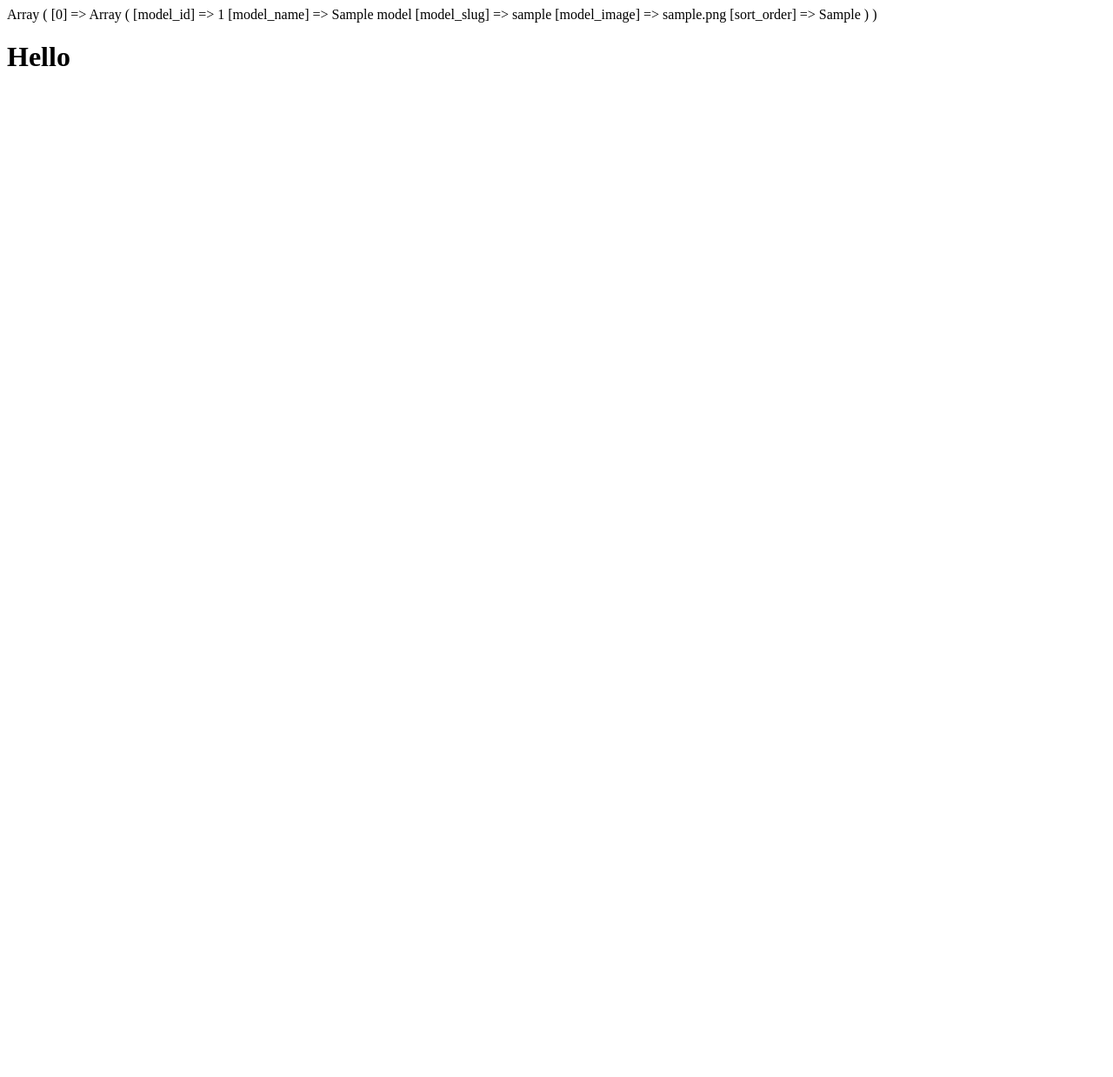
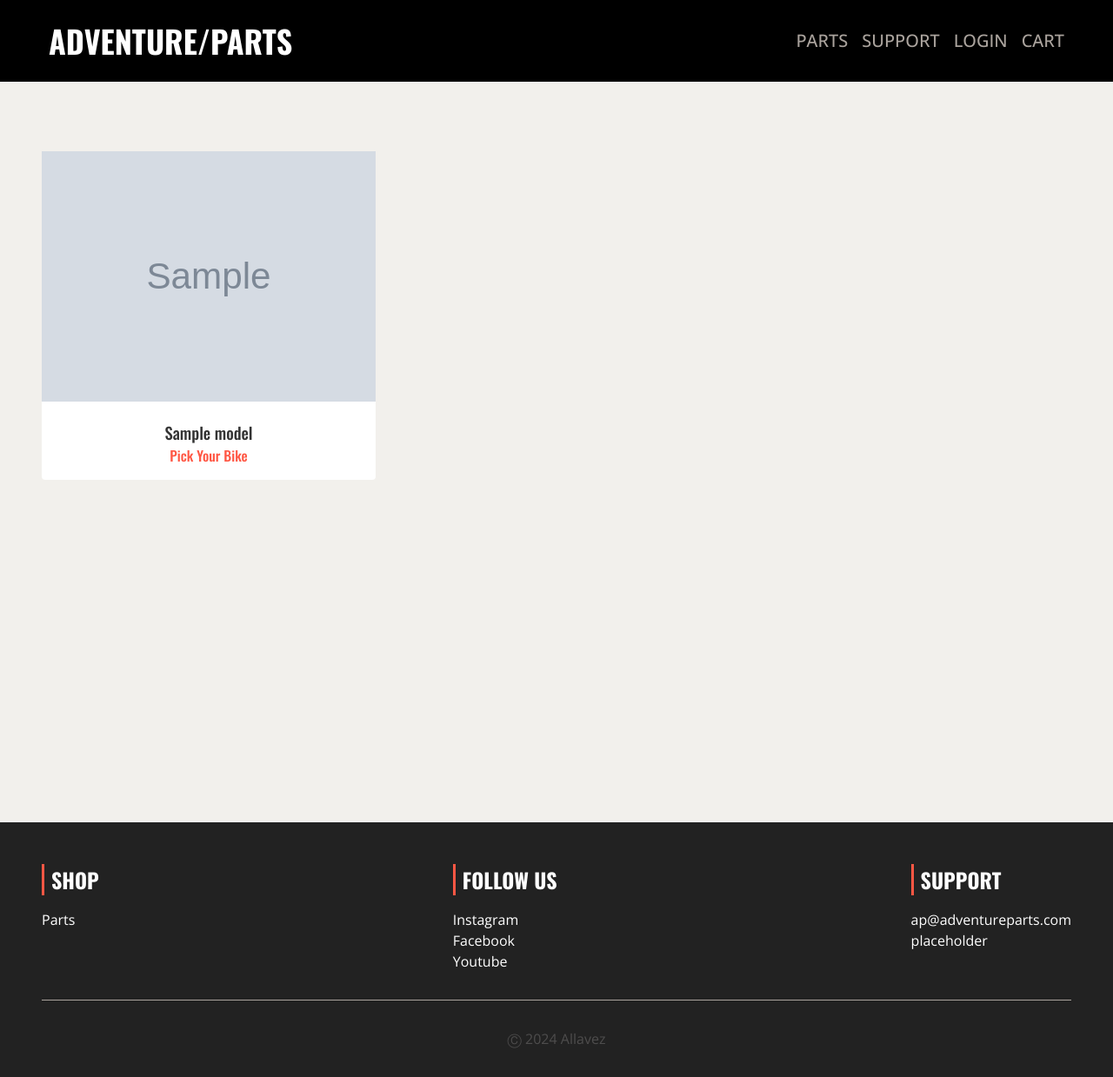
Before and after one commit to Allavezz/adventure_parts, a PHP site: page / in a window 1280 px wide. Shown: the whole page at 87% size. Before the commit the page ends 76 px from the top, so only its background shows below. Run offline with PHP 8.4, Linux system fonts and the light colour scheme; tables that the repository leaves empty or names only in its code hold one stand-in row (values such as "Sample post"); grey boxes marked "Sample" are stand-in pictures; data that the repository does not hold is empty; some libraries are stand-ins or nearby versions.

Commit message:
Create: home view and controller

```diff
--- a/controllers/home.php
+++ b/controllers/home.php
@@ -6,6 +6,5 @@ $model = new Models();
 
 $models = $model->getAll();
 
-print_r($models);
 
 require("views/home.php");
--- a/models/models.php
+++ b/models/models.php
@@ -11,7 +11,7 @@ class Models extends Base
             SELECT
                 model_id, model_name, model_slug, model_image, sort_order
             FROM
-                model
+                models
             ORDER BY
                 sort_order ASC
         ");
--- a/views/home.php
+++ b/views/home.php
@@ -5,10 +5,41 @@
     <meta charset="UTF-8">
     <meta name="viewport" content="width=device-width, initial-scale=1.0">
     <title>Adventure Parts</title>
+    <link rel="stylesheet" href="../css/main.css">
 </head>
 
 <body>
-    <h1>Hello</h1>
+    <?php require("templates/header.php"); ?>
+
+    <main>
+
+        <!-- Models Gallery Section -->
+        <section class="models sc-padding">
+            <div class="models__container">
+                <?php
+                foreach ($models as $model) {
+                    echo '
+                        <a href="parts.html?filter=ktm990">
+						    <div class="models__item">
+							    <div class="models__image">
+							        <img src="./images/models/' . $model["model_image"] . '" alt="KTM 990" />
+							    </div>
+							    <div class="models__text">
+								    <h3 class="models__title">' . $model["model_name"] . '</h3>
+								    <h4 class="models__cta">Pick Your Bike</h4>
+							    </div>
+						    </div>
+					    </a>
+                    ';
+                }
+
+                ?>
+            </div>
+        </section>
+
+    </main>
+
+    <?php require("templates/footer.php"); ?>
 </body>
 
 </html>
--- /dev/null
+++ b/views/templates/footer.php
@@ -0,0 +1,32 @@
+<footer class="footer">
+    <div class="footer__container">
+        <div class="footer__content">
+            <div class="footer__item">
+                <h3>Shop</h3>
+                <ul>
+                    <li>Parts</li>
+                </ul>
+            </div>
+
+            <div class="footer__item">
+                <h3>Follow Us</h3>
+                <ul>
+                    <li>Instagram</li>
+                    <li>Facebook</li>
+                    <li>Youtube</li>
+                </ul>
+            </div>
+
+            <div class="footer__item">
+                <h3>Support</h3>
+                <ul>
+                    <li>ap@adventureparts.com</li>
+                    <li>placeholder</li>
+                </ul>
+            </div>
+        </div>
+        <div class="footer__credits">
+            <p>&#9400; 2024 Allavez</p>
+        </div>
+    </div>
+</footer>
--- /dev/null
+++ b/views/templates/header.php
@@ -0,0 +1,13 @@
+<header class="header">
+    <div class="header__container">
+        <h2 class="header__logo"><a href="<?= ROOT ?>/">Adventure/Parts</a></h2>
+        <nav class="header__nav">
+            <ul class="header__nav-links">
+                <li><a href="parts.html">Parts</a></li>
+                <li><a href="support.html">Support</a></li>
+                <li><a href="#">Login</a></li>
+                <li><a href="cart.html">Cart</a></li>
+            </ul>
+        </nav>
+    </div>
+</header>
```
